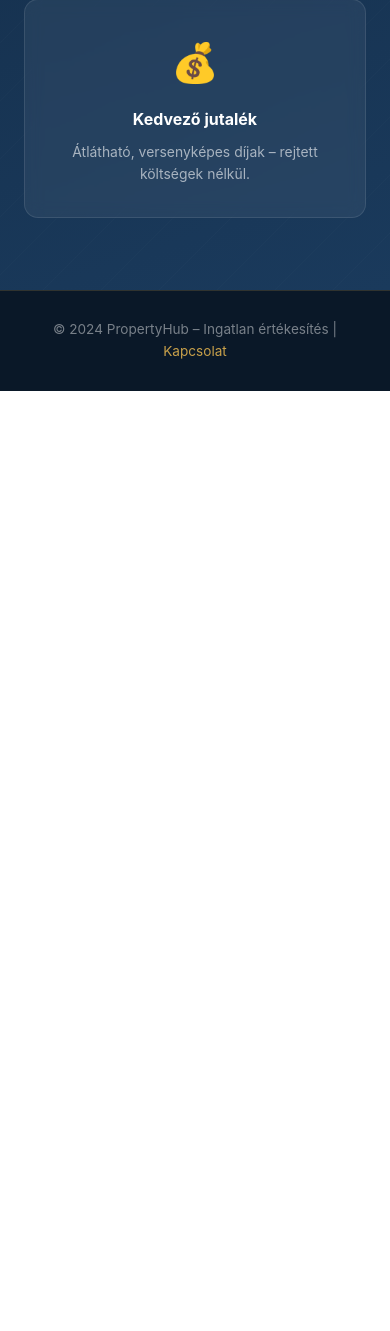
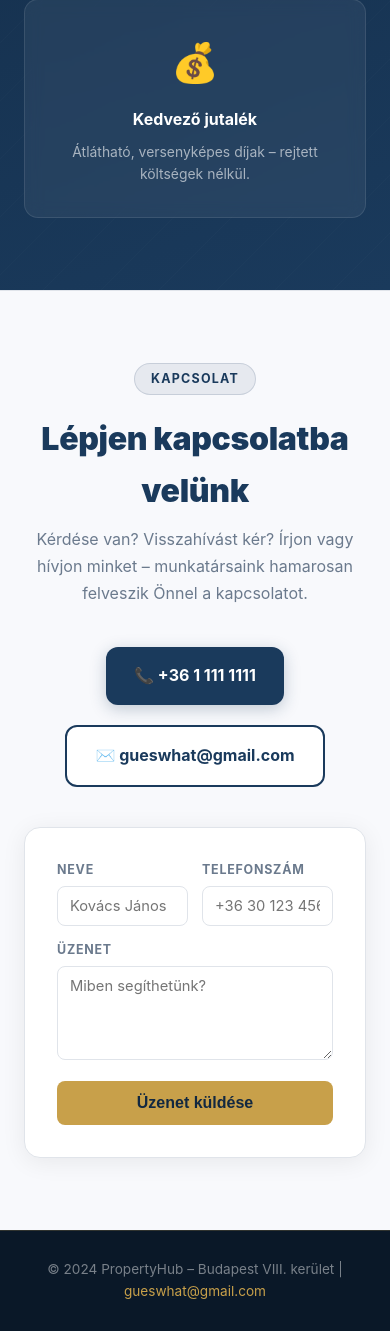
Before and after one commit to Akolak18/PROJECT-SIMPLE, a Flask app: page /ingatlan-ertekesites in a window 390 px wide. Shown: the part 4634-5965 px from the top of the page. Before the commit the page ends 5025 px from the top, so only its background shows below. Run offline with Flask 3, Linux system fonts and the light colour scheme.

Commit message:
Add contact section with form, phone and email buttons
https://claude.ai/code/session_01U1jn6WoSixdkz3bGTB698A

```diff
--- a/templates/ingatlan_ertekesites.html
+++ b/templates/ingatlan_ertekesites.html
@@ -465,7 +465,7 @@
   <div class="nav-links">
     <a href="/ingatlan-ertekesites" class="active">Ingatlanok</a>
     <a href="#miert-mi">Miért mi?</a>
-    <a href="#miert-mi">Kapcsolat</a>
+    <a href="#kapcsolat">Kapcsolat</a>
   </div>
 </nav>
 
@@ -624,10 +624,118 @@
   </div>
 </section>
 
+<!-- CONTACT SECTION -->
+<section id="kapcsolat" style="
+  background: #f8f9fc;
+  border-top: 1px solid var(--gray-border);
+  padding: 72px 24px;
+">
+  <div style="max-width: 700px; margin: 0 auto; text-align: center;">
+    <div style="
+      display: inline-block;
+      background: rgba(26,58,92,.08);
+      border: 1px solid rgba(26,58,92,.15);
+      color: var(--navy);
+      font-size: .78rem;
+      font-weight: 700;
+      letter-spacing: .1em;
+      text-transform: uppercase;
+      padding: 5px 16px;
+      border-radius: 20px;
+      margin-bottom: 18px;
+    ">Kapcsolat</div>
+    <h2 style="font-size: 2rem; font-weight: 900; color: var(--navy); margin-bottom: 10px; letter-spacing: -.01em;">
+      Lépjen kapcsolatba velünk
+    </h2>
+    <p style="color: var(--muted); margin-bottom: 40px; font-size: 1rem; line-height: 1.7;">
+      Kérdése van? Visszahívást kér? Írjon vagy hívjon minket – munkatársaink hamarosan felveszik Önnel a kapcsolatot.
+    </p>
+
+    <div style="display: flex; gap: 20px; justify-content: center; flex-wrap: wrap; margin-bottom: 40px;">
+      <a href="tel:+3611111111" style="
+        display: flex; align-items: center; gap: 12px;
+        background: var(--navy); color: #fff;
+        padding: 16px 28px; border-radius: 12px;
+        text-decoration: none; font-weight: 700; font-size: 1rem;
+        box-shadow: 0 4px 16px rgba(26,58,92,.25);
+        transition: background .2s;
+      " onmouseover="this.style.background='#1e4a7a'" onmouseout="this.style.background='#1a3a5c'">
+        📞 +36 1 111 1111
+      </a>
+      <a href="mailto:gueswhat@gmail.com" style="
+        display: flex; align-items: center; gap: 12px;
+        background: var(--white); color: var(--navy);
+        border: 2px solid var(--navy);
+        padding: 16px 28px; border-radius: 12px;
+        text-decoration: none; font-weight: 700; font-size: 1rem;
+        transition: background .2s, color .2s;
+      " onmouseover="this.style.background='var(--navy)';this.style.color='#fff'" onmouseout="this.style.background='#fff';this.style.color='#1a3a5c'">
+        ✉️ gueswhat@gmail.com
+      </a>
+    </div>
+
+    <form onsubmit="submitContact(event)" style="
+      background: var(--white);
+      border-radius: 16px;
+      padding: 32px;
+      box-shadow: 0 4px 24px rgba(0,0,0,.07);
+      border: 1px solid var(--gray-border);
+      text-align: left;
+      display: grid;
+      grid-template-columns: 1fr 1fr;
+      gap: 14px;
+    ">
+      <div>
+        <label style="display:block;font-size:.78rem;font-weight:700;color:var(--muted);text-transform:uppercase;letter-spacing:.06em;margin-bottom:6px;">Neve</label>
+        <input type="text" required placeholder="Kovács János" style="width:100%;border:1.5px solid var(--gray-border);border-radius:8px;padding:10px 12px;font-size:.92rem;font-family:inherit;color:var(--text);" />
+      </div>
+      <div>
+        <label style="display:block;font-size:.78rem;font-weight:700;color:var(--muted);text-transform:uppercase;letter-spacing:.06em;margin-bottom:6px;">Telefonszám</label>
+        <input type="tel" required placeholder="+36 30 123 4567" style="width:100%;border:1.5px solid var(--gray-border);border-radius:8px;padding:10px 12px;font-size:.92rem;font-family:inherit;color:var(--text);" />
+      </div>
+      <div style="grid-column: span 2;">
+        <label style="display:block;font-size:.78rem;font-weight:700;color:var(--muted);text-transform:uppercase;letter-spacing:.06em;margin-bottom:6px;">Üzenet</label>
+        <textarea required placeholder="Miben segíthetünk?" rows="4" style="width:100%;border:1.5px solid var(--gray-border);border-radius:8px;padding:10px 12px;font-size:.92rem;font-family:inherit;color:var(--text);resize:vertical;"></textarea>
+      </div>
+      <div style="grid-column: span 2;">
+        <button type="submit" style="
+          width:100%;background:var(--gold);color:var(--navy-dark);
+          border:none;border-radius:8px;padding:13px;
+          font-size:1rem;font-weight:800;cursor:pointer;
+          transition:background .2s;
+        " onmouseover="this.style.background='#e8c878'" onmouseout="this.style.background='#c8a04a'">
+          Üzenet küldése
+        </button>
+      </div>
+    </form>
+
+    <div id="contact-toast" style="display:none;margin-top:16px;background:#16a34a;color:#fff;padding:12px 20px;border-radius:10px;font-weight:600;">
+      ✓ Üzenetét megkaptuk! Hamarosan felvesszük Önnel a kapcsolatot.
+    </div>
+  </div>
+</section>
+
 <footer>
-  © 2024 PropertyHub – Ingatlan értékesítés |
-  <a href="mailto:gueswhat@gmail.com">Kapcsolat</a>
+  © 2024 PropertyHub – Budapest VIII. kerület |
+  <a href="mailto:gueswhat@gmail.com">gueswhat@gmail.com</a>
 </footer>
+
+<script>
+  function submitContact(e) {
+    e.preventDefault();
+    const btn = e.target.querySelector('button[type=submit]');
+    btn.textContent = 'Küldés…';
+    btn.disabled = true;
+    setTimeout(() => {
+      btn.textContent = 'Üzenet küldése';
+      btn.disabled = false;
+      e.target.reset();
+      const toast = document.getElementById('contact-toast');
+      toast.style.display = 'block';
+      setTimeout(() => { toast.style.display = 'none'; }, 5000);
+    }, 900);
+  }
+</script>
 
 <script>
   function applySort(val) {
```
